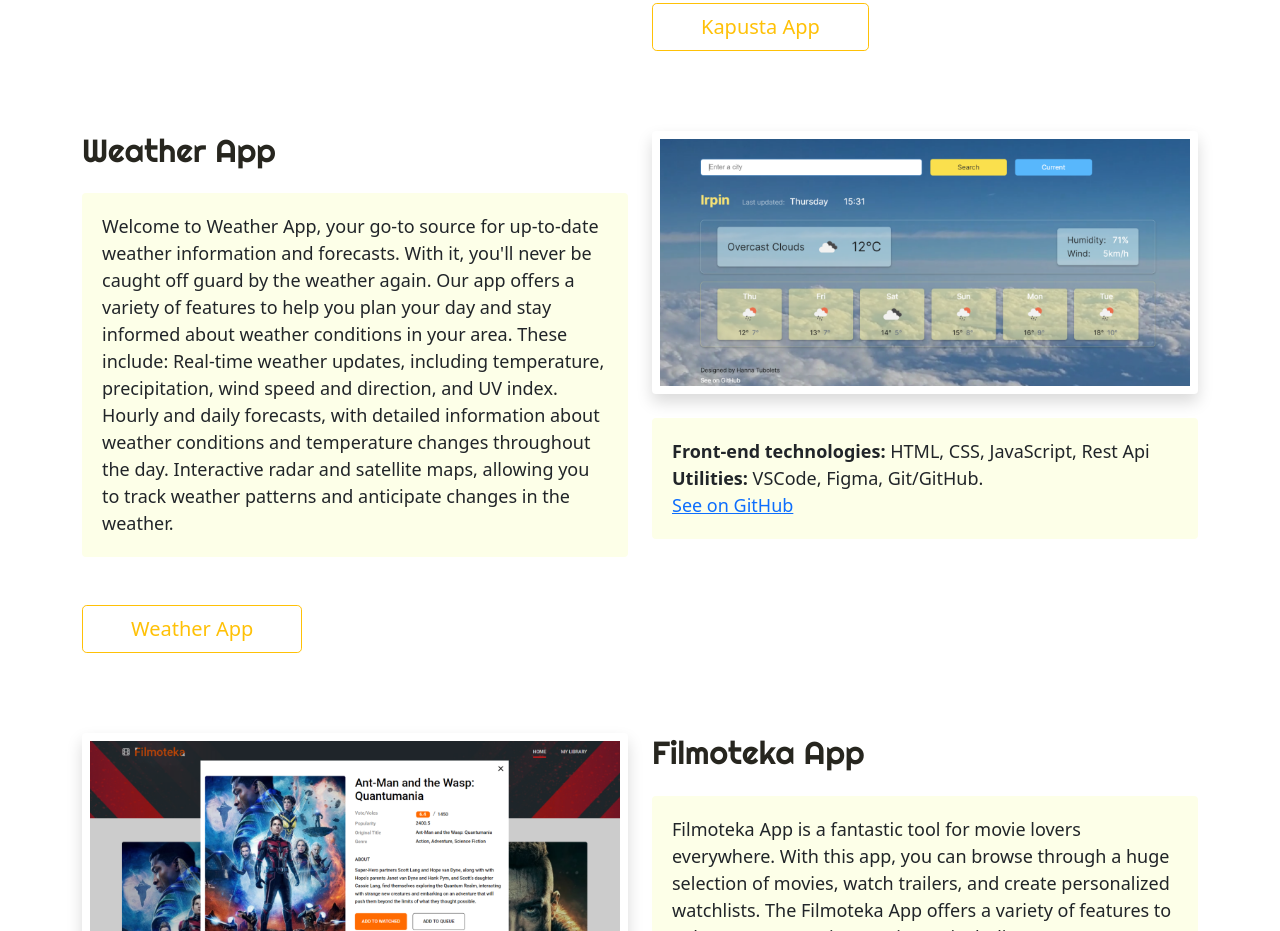
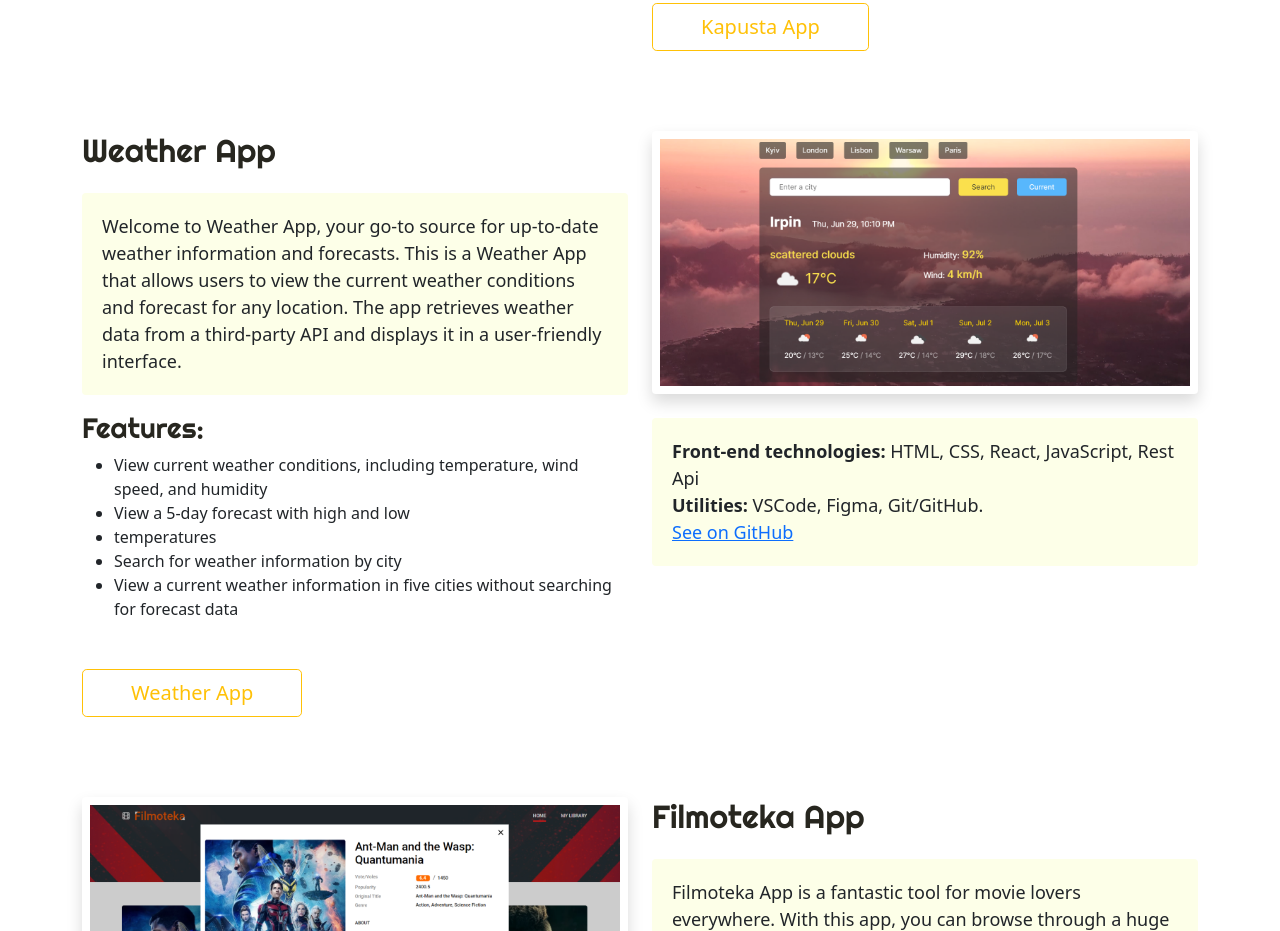
Before and after one commit to HannaTubolets/bootstrap-hw-portfolio, a plain HTML site: page works.html in a window 1280 px wide. Shown: the part 1432-2363 px from the top of the page. Drawn offline with nearby package versions, Linux system fonts and the light colour scheme.

Commit message:
Updated Weather project

```diff
--- a/works.html
+++ b/works.html
@@ -195,20 +195,29 @@
               <h2 class="mb-4 app-heading" id="weather">Weather App</h2>
               <p class="txt">
                 Welcome to Weather App, your go-to source for up-to-date weather
-                information and forecasts. With it, you'll never be caught off
-                guard by the weather again. Our app offers a variety of features
-                to help you plan your day and stay informed about weather
-                conditions in your area. These include: Real-time weather
-                updates, including temperature, precipitation, wind speed and
-                direction, and UV index. Hourly and daily forecasts, with
-                detailed information about weather conditions and temperature
-                changes throughout the day. Interactive radar and satellite
-                maps, allowing you to track weather patterns and anticipate
-                changes in the weather.
+                information and forecasts. This is a Weather App that allows
+                users to view the current weather conditions and forecast for
+                any location. The app retrieves weather data from a third-party
+                API and displays it in a user-friendly interface. <br />
               </p>
+              <h3>Features:</h3>
+              <ul>
+                <li>
+                  View current weather conditions, including temperature, wind
+                  speed, and humidity
+                </li>
+                <li>View a 5-day forecast with high and low</li>
+                <li>temperatures</li>
+                <li>Search for weather information by city</li>
+                <li>
+                  View a current weather information in five cities without
+                  searching for forecast data
+                </li>
+              </ul>
+
               <div class="mt-5 more-link">
                 <a
-                  href="https://friendly-arithmetic-50e5c3.netlify.app/"
+                  href="https://weather-react-app-eight.vercel.app/"
                   class="btn btn-outline-warning px-5 btn-lg"
                   title="Weather App link"
                   target="_blank"
@@ -219,15 +228,16 @@
             <div class="col-sm-6 d-none d-md-block">
               <img
                 class="img-fluid rounded p-2 shadow p-2 bg-body rounded"
-                src="src/images/weather-img.png"
+                src="src/images/weather-react-img.png"
                 alt="weather image"
               />
               <p class="txt mt-4">
-                <b> Front-end technologies:</b> HTML, CSS, JavaScript, Rest Api
+                <b> Front-end technologies:</b> HTML, CSS, React, JavaScript,
+                Rest Api
                 <br />
                 <b> Utilities:</b> VSCode, Figma, Git/GitHub. <br />
                 <a
-                  href="https://github.com/HannaTubolets/weather-app"
+                  href="https://github.com/HannaTubolets/weather-react-app"
                   title="Weather App link"
                   target="_blank"
                   >See on GitHub</a
```
Also changed, not shown: index.html (+2 -2 lines), src/images/weather-react-img.png (added).
